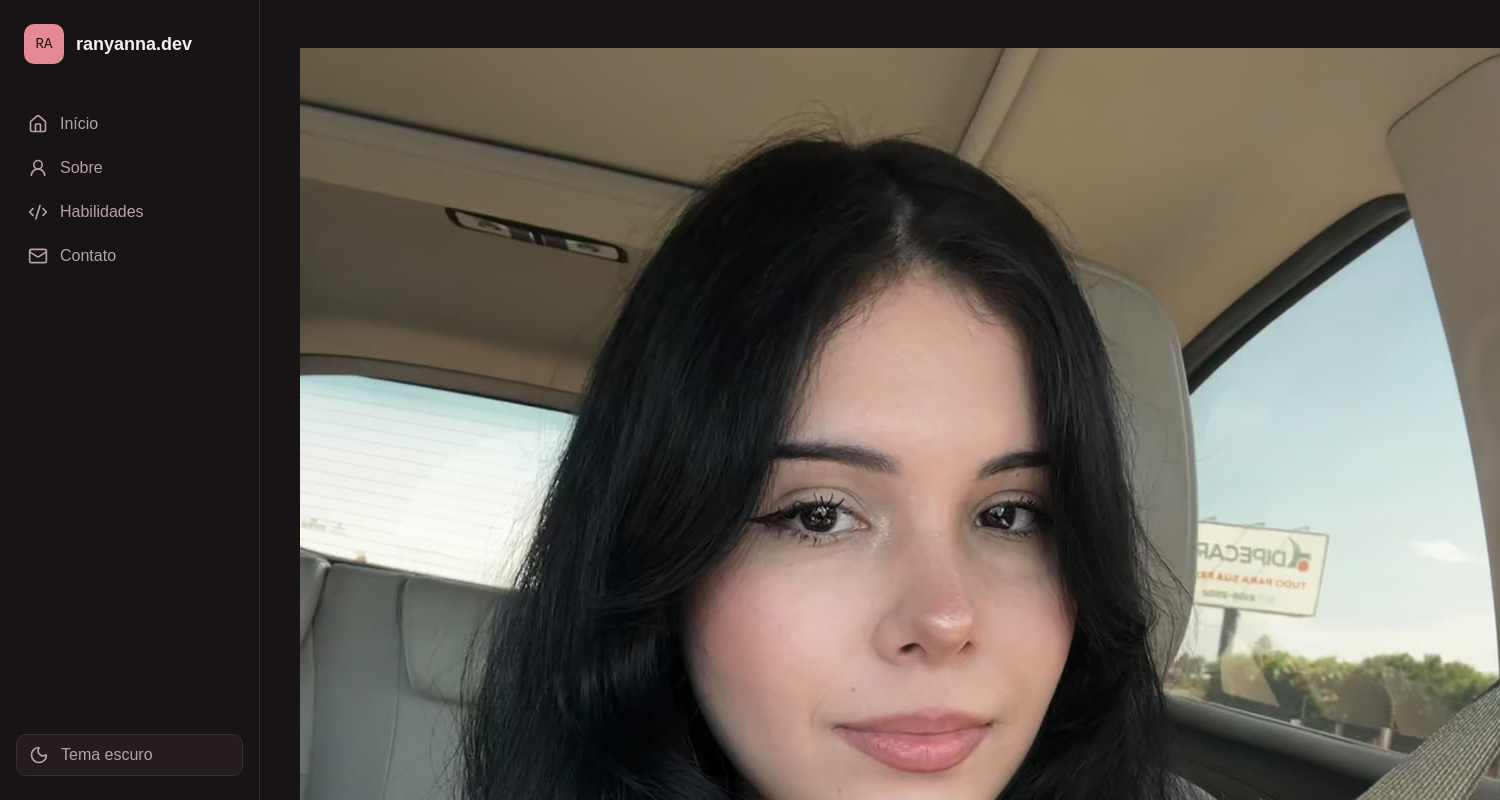
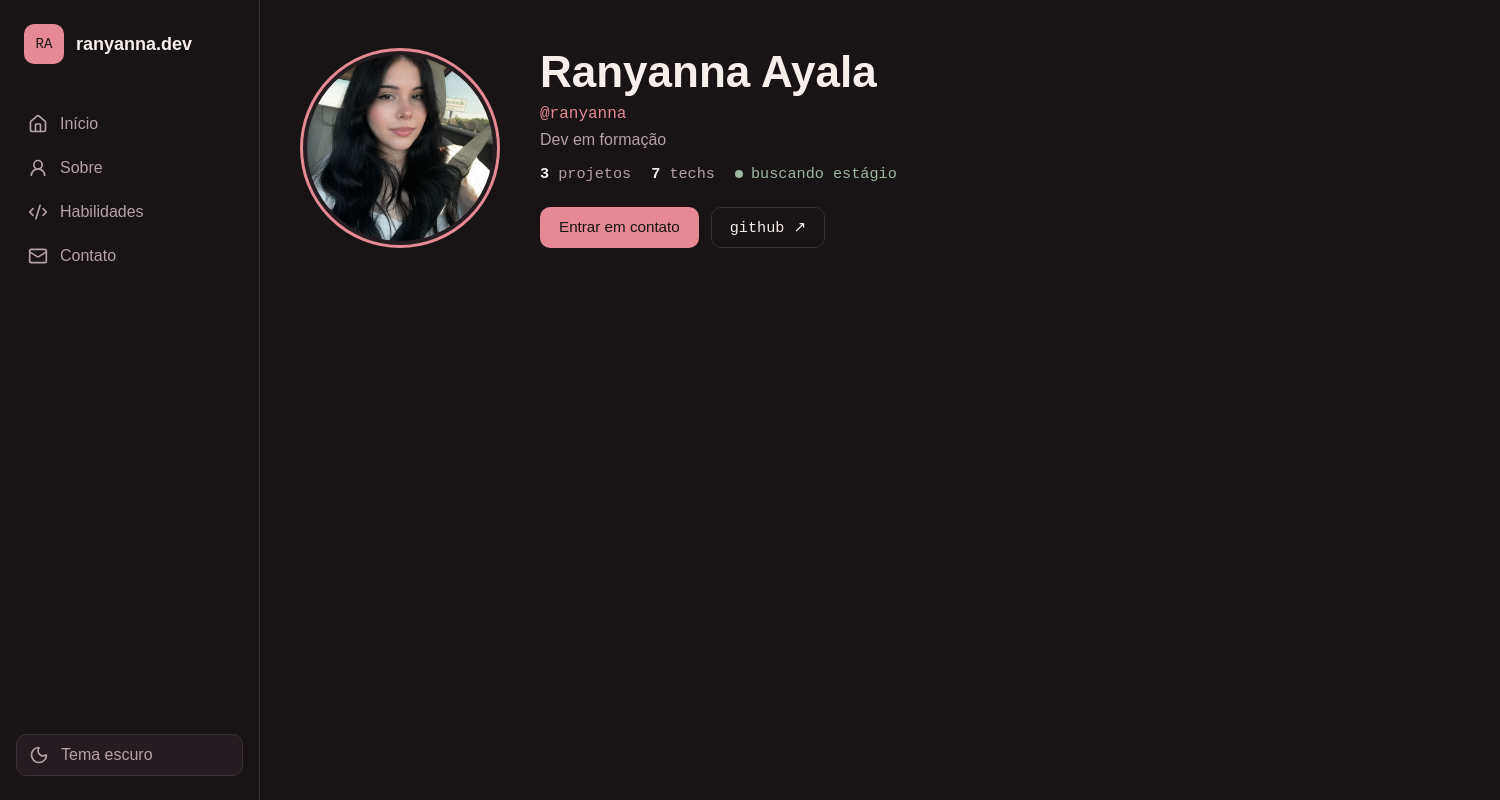
Before and after one commit to ranyanna/meu-portfolio, a React (Vite) app: page / in a window 1280 px wide. Shown: the top 800 px of the page, 1500 px wide, since content can reach past the window. Built offline with nearby package versions, Linux system fonts and the light colour scheme.

Commit message:
style: style profile header

```diff
--- a/src/components/ProfileHeader.css
+++ b/src/components/ProfileHeader.css
@@ -0,0 +1,102 @@
+.profile {
+  display: flex;
+  align-items: center;
+  gap: 40px;
+  padding-bottom: 48px;
+}
+
+.profile-avatar {
+  width: 200px;
+  height: 200px;
+  flex-shrink: 0;
+  border-radius: 50%;
+  object-fit: cover;
+  border: 3px solid var(--accent);
+  padding: 4px;
+  background-color: var(--card);
+}
+
+.profile-info {
+  display: flex;
+  flex-direction: column;
+  gap: 8px;
+}
+
+.profile-name {
+  font-size: 2.75rem;
+  font-weight: 700;
+  line-height: 1.1;
+}
+
+.profile-handle {
+  font-family: var(--font-mono);
+  color: var(--accent);
+}
+
+.profile-role {
+  color: var(--muted);
+}
+
+.profile-stats {
+  display: flex;
+  flex-wrap: wrap;
+  gap: 8px 20px;
+  margin-top: 8px;
+  font-family: var(--font-mono);
+  font-size: 0.95rem;
+  color: var(--muted);
+}
+
+.profile-stats strong {
+  color: var(--text);
+}
+
+.profile-status {
+  display: flex;
+  align-items: center;
+  gap: 8px;
+  color: var(--support);
+}
+
+.profile-status-dot {
+  width: 8px;
+  height: 8px;
+  border-radius: 50%;
+  background-color: var(--support);
+}
+
+.profile-actions {
+  display: flex;
+  flex-wrap: wrap;
+  gap: 12px;
+  margin-top: 16px;
+}
+
+.btn {
+  display: inline-block;
+  padding: 10px 18px;
+  border: 1px solid transparent;
+  border-radius: 10px;
+  font-size: 0.95rem;
+  font-weight: 500;
+  transition: transform 0.2s ease, border-color 0.2s ease, color 0.2s ease;
+}
+
+.btn:hover {
+  transform: translateY(-2px);
+}
+
+.btn-primary {
+  background-color: var(--accent);
+  color: var(--bg);
+}
+
+.btn-outline {
+  border-color: var(--border);
+  font-family: var(--font-mono);
+}
+
+.btn-outline:hover {
+  border-color: var(--accent);
+  color: var(--accent);
+}
```
